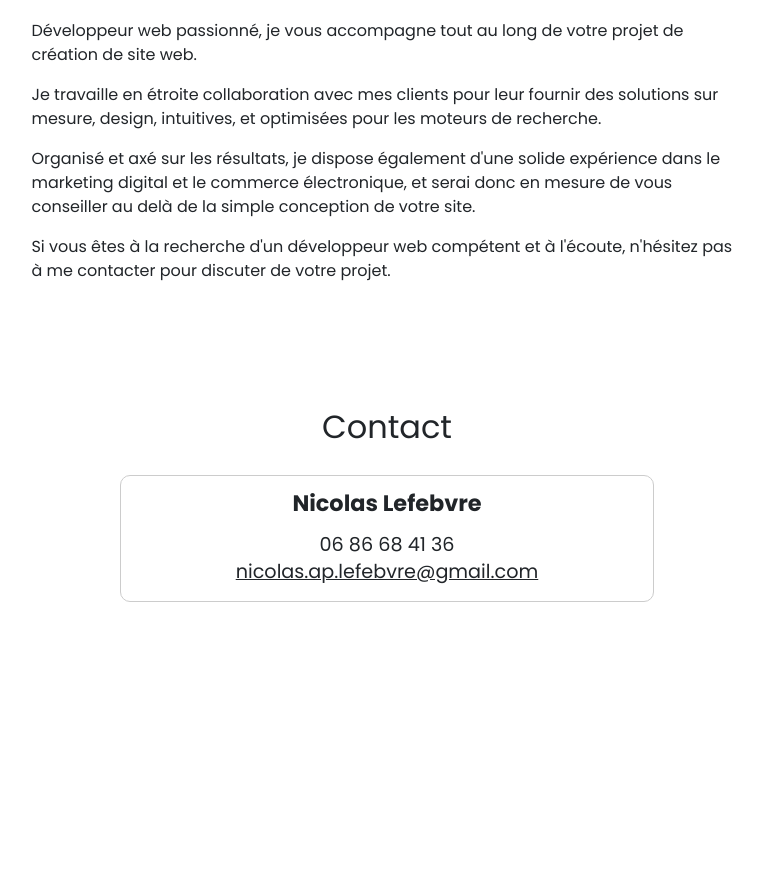
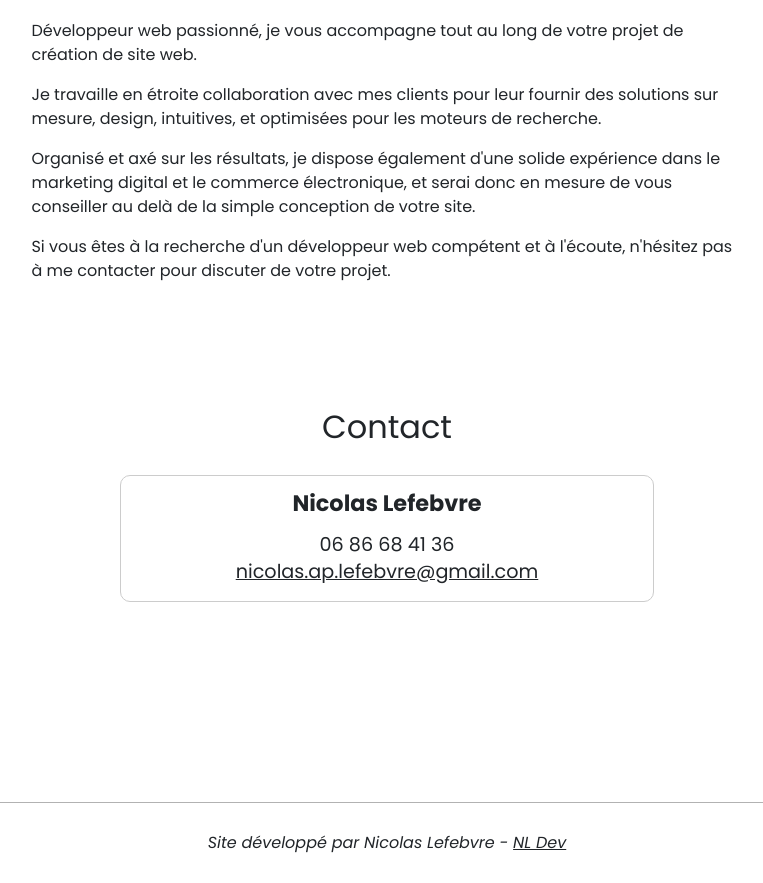
Before and after one commit to Nicolas-Lefebvre/React-Portfolio, a React app: page / in a window 1280 px wide. Shown: the part 2317-3200 px from the top of the page, without its empty margins (253-1016 px from the left). Before the commit the page ends 2935 px from the top, so only its background shows below. Built offline with nearby package versions, Linux system fonts and the light colour scheme.

Commit message:
More CSS changes and footer added

```diff
--- a/src/components/App/index.js
+++ b/src/components/App/index.js
@@ -8,6 +8,7 @@ import Navbar from '../Navbar';
 import Projets from '../Projets';
 import Contact from '../Contact';
 import About from '../About';
+import Footer from '../Footer';
 
 // import ProjectList from '../../Data/ProjectList';
 
@@ -57,6 +58,7 @@ function App() {
       />
       <About />
       <Contact />
+      <Footer />
     </div>
   );
 }
--- a/src/components/App/styles.scss
+++ b/src/components/App/styles.scss
@@ -2,7 +2,7 @@
   width: 100%;
   margin: auto;
   text-align: center;
-  // font-family: 'Poppins', sans-serif;
+  font-family: 'Poppins', sans-serif;
 }
 
 // .app img {
--- /dev/null
+++ b/src/components/Footer/footer.scss
@@ -0,0 +1,14 @@
+footer{
+  margin-top: 200px;
+  border-top: solid 1px rgba(0, 0, 0, 0.301);
+  padding-top: 2rem;
+  padding-bottom: 2rem;
+
+  p{
+    font-style: italic;
+
+    a{
+      text-decoration: underline;
+    }
+  }
+}
--- /dev/null
+++ b/src/components/Footer/index.js
@@ -0,0 +1,14 @@
+// == Import
+import './footer.scss';
+
+// == Composant
+function Footer() {
+  return (
+    <footer id="footer">
+      <p>Site développé par Nicolas Lefebvre - <a href="https://www.nicolas-lefebvre-dev.fr">NL Dev</a></p>
+    </footer>
+  );
+}
+
+// == Export
+export default Footer;
```
